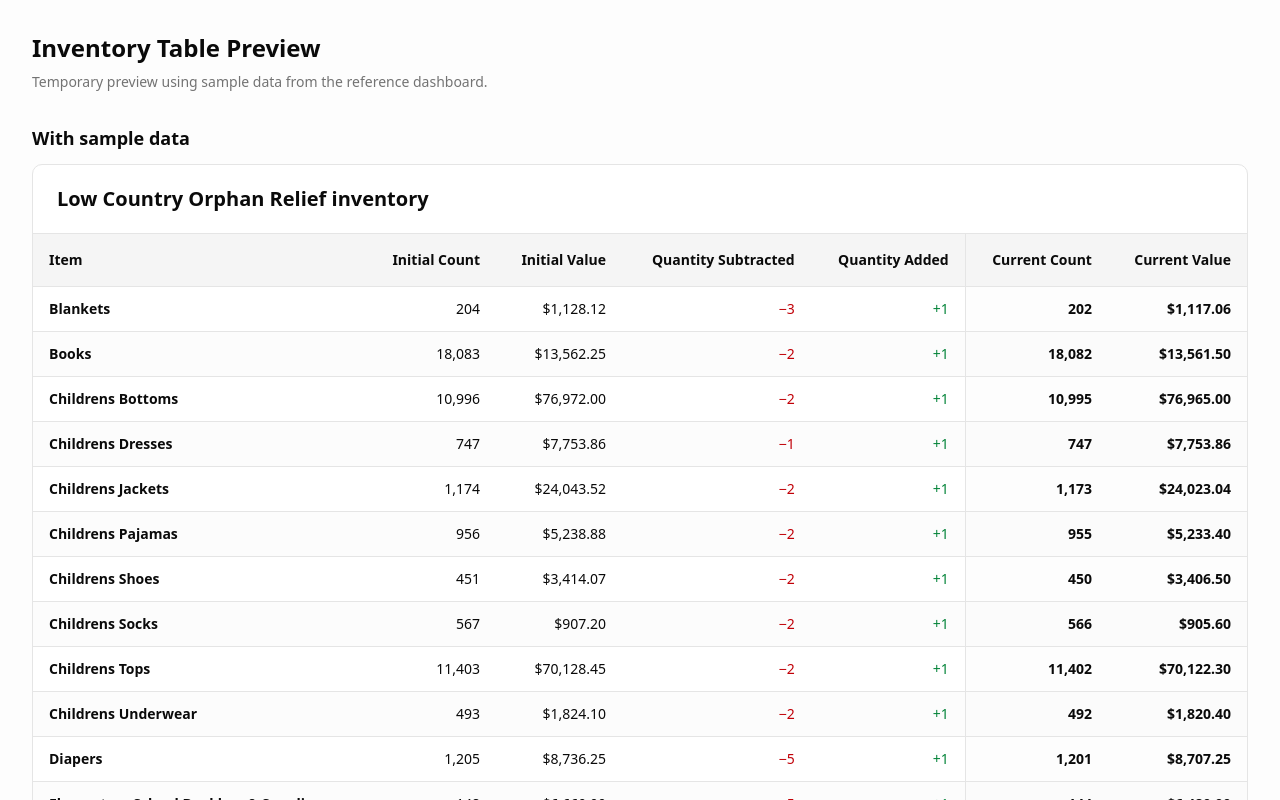
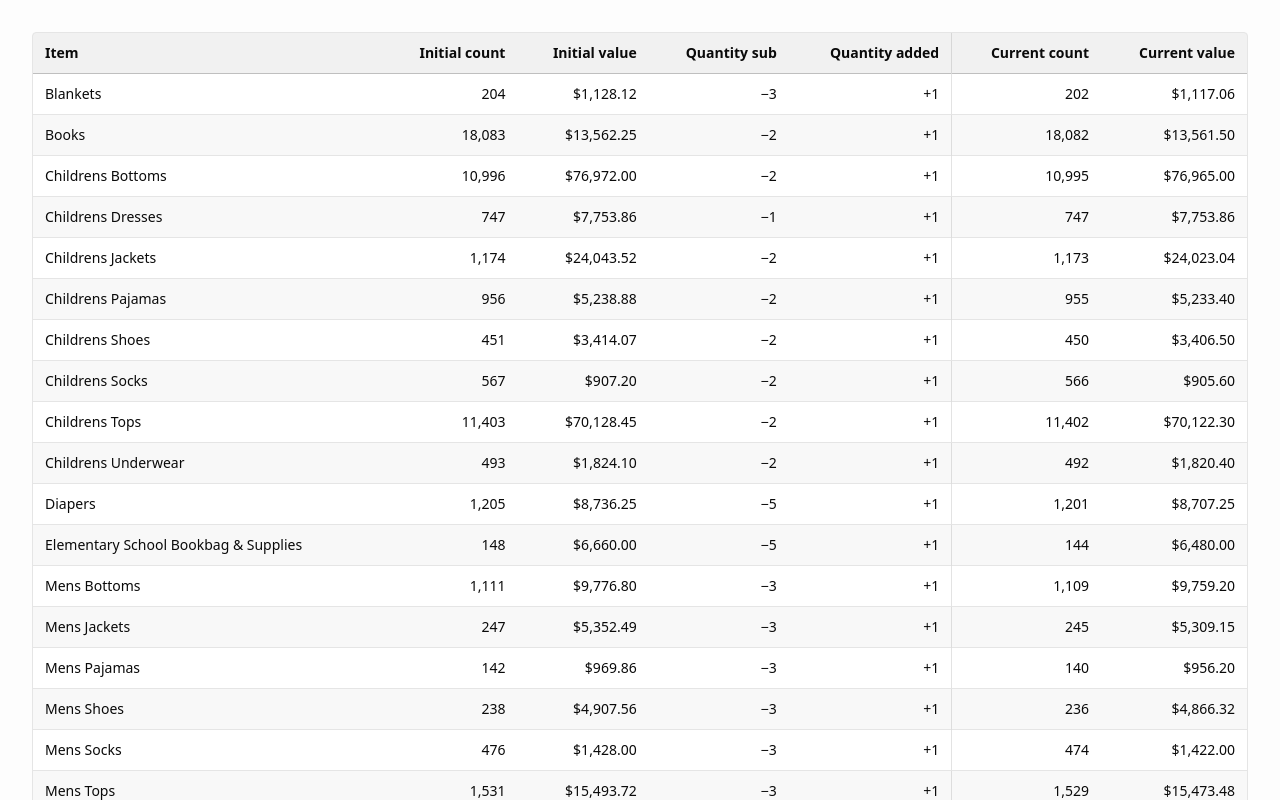
Before and after one commit to ktp-usc/lowcountry-orphan-relief, a Next.js app: page /preview-table in a window 1280 px wide. Shown: the top 800 px of the page. Built offline with nearby package versions, Linux system fonts and the light colour scheme.

Commit message:
Changing styling and removing extra stuff on preview page

```diff
--- /dev/null
+++ b/app/preview-table/empty/page.tsx
@@ -0,0 +1,5 @@
+import InventoryTable from "@/components/inventory-table";
+
+export default function EmptyInventoryTablePreviewPage() {
+  return <InventoryTable rows={[]} />;
+}
--- a/app/preview-table/page.tsx
+++ b/app/preview-table/page.tsx
@@ -313,28 +313,9 @@ const sampleRows: InventoryRow[] = [
 
 export default function PreviewTablePage() {
   return (
-    <main className="min-h-screen bg-muted/20 px-4 py-8 sm:px-8">
-      <div className="mx-auto max-w-7xl space-y-8">
-        <header>
-          <h1 className="text-2xl font-bold">Inventory Table Preview</h1>
-          <p className="mt-2 text-sm text-muted-foreground">
-            Temporary preview using sample data from the reference dashboard.
-          </p>
-        </header>
-
-        <section aria-labelledby="sample-heading" className="space-y-3">
-          <h2 id="sample-heading" className="text-lg font-bold">
-            With sample data
-          </h2>
-          <InventoryTable rows={sampleRows} />
-        </section>
-
-        <section aria-labelledby="empty-heading" className="space-y-3">
-          <h2 id="empty-heading" className="text-lg font-bold">
-            Empty state
-          </h2>
-          <InventoryTable rows={[]} />
-        </section>
+    <main className="min-h-screen bg-muted/20 p-4 sm:p-8">
+      <div className="mx-auto max-w-7xl">
+        <InventoryTable rows={sampleRows} />
       </div>
     </main>
   );
--- a/components/inventory-table.tsx
+++ b/components/inventory-table.tsx
@@ -1,7 +1,6 @@
 import {
   Table,
   TableBody,
-  TableCaption,
   TableCell,
   TableHead,
   TableHeader,
@@ -31,37 +30,27 @@ const quantity = new Intl.NumberFormat("en-US");
 
 const headings = [
   "Item",
-  "Initial Count",
-  "Initial Value",
-  "Quantity Subtracted",
-  "Quantity Added",
-  "Current Count",
-  "Current Value",
+  "Initial count",
+  "Initial value",
+  "Quantity sub",
+  "Quantity added",
+  "Current count",
+  "Current value",
 ];
 
 export default function InventoryTable({ rows }: InventoryTableProps) {
   return (
-    <section className="overflow-hidden rounded-lg border bg-background">
-      <header className="border-b px-4 py-5 sm:px-6">
-        <h2 className="text-xl font-bold">
-          Low Country Orphan Relief inventory
-        </h2>
-      </header>
-
-      <Table className="min-w-[1050px]">
-        <TableCaption className="pb-4">
-          Inventory quantities and estimated values in USD.
-        </TableCaption>
-
-        <TableHeader className="bg-muted">
-          <TableRow className="hover:bg-transparent">
+    <section className="overflow-hidden rounded border border-border bg-card">
+      <Table className="min-w-[1050px] border-collapse font-sans text-sm text-foreground">
+        <TableHeader className="bg-muted-foreground/10">
+          <TableRow className="border-b border-muted-foreground/40 hover:bg-transparent">
             {headings.map((heading, index) => (
               <TableHead
                 key={heading}
                 scope="col"
-                className={`px-4 py-4 font-bold text-foreground ${
+                className={`px-3 py-2.5 text-sm font-semibold tracking-normal text-foreground ${
                   index === 0 ? "min-w-[280px] text-left" : "text-right"
-                } ${index === 5 ? "border-l" : ""}`}
+                } ${index === 5 ? "border-l border-muted-foreground/20" : ""}`}
               >
                 {heading}
               </TableHead>
@@ -74,7 +63,7 @@ export default function InventoryTable({ rows }: InventoryTableProps) {
             <TableRow className="hover:bg-transparent">
               <TableCell
                 colSpan={headings.length}
-                className="h-40 text-center"
+                className="h-40 px-3 py-2.5 text-center"
               >
                 <p className="font-semibold">No inventory data available.</p>
                 <p className="mt-1 text-sm text-muted-foreground">
@@ -86,51 +75,35 @@ export default function InventoryTable({ rows }: InventoryTableProps) {
             rows.map((row) => (
               <TableRow
                 key={row.item}
-                className="even:bg-muted/30 hover:bg-muted/60"
+                className="even:bg-muted-foreground/5 hover:bg-transparent"
               >
-                <TableCell className="whitespace-normal px-4 py-3 font-bold">
+                <TableCell className="whitespace-normal px-3 py-2.5 font-normal">
                   {row.item}
                 </TableCell>
 
-                <TableCell className="px-4 text-right tabular-nums">
+                <TableCell className="px-3 py-2.5 text-right font-normal tabular-nums">
                   {quantity.format(row.initialCount)}
                 </TableCell>
 
-                <TableCell className="px-4 text-right tabular-nums">
+                <TableCell className="px-3 py-2.5 text-right font-normal tabular-nums">
                   {currency.format(row.initialValue)}
                 </TableCell>
 
-                <TableCell className="px-4 text-right tabular-nums">
-                  <span
-                    className={
-                      row.itemsSubtracted > 0
-                        ? "font-medium text-red-700 dark:text-red-400"
-                        : "text-muted-foreground"
-                    }
-                  >
-                    {row.itemsSubtracted > 0 ? "−" : ""}
-                    {quantity.format(row.itemsSubtracted)}
-                  </span>
+                <TableCell className="px-3 py-2.5 text-right font-normal tabular-nums">
+                  {row.itemsSubtracted > 0 ? "−" : ""}
+                  {quantity.format(row.itemsSubtracted)}
                 </TableCell>
 
-                <TableCell className="px-4 text-right tabular-nums">
-                  <span
-                    className={
-                      row.itemsAdded > 0
-                        ? "font-medium text-green-700 dark:text-green-400"
-                        : "text-muted-foreground"
-                    }
-                  >
-                    {row.itemsAdded > 0 ? "+" : ""}
-                    {quantity.format(row.itemsAdded)}
-                  </span>
+                <TableCell className="px-3 py-2.5 text-right font-normal tabular-nums">
+                  {row.itemsAdded > 0 ? "+" : ""}
+                  {quantity.format(row.itemsAdded)}
                 </TableCell>
 
-                <TableCell className="border-l bg-muted/20 px-4 text-right font-bold tabular-nums">
+                <TableCell className="border-l border-muted-foreground/20 px-3 py-2.5 text-right font-medium tabular-nums">
                   {quantity.format(row.currentCount)}
                 </TableCell>
 
-                <TableCell className="bg-muted/20 px-4 text-right font-bold tabular-nums">
+                <TableCell className="px-3 py-2.5 text-right font-medium tabular-nums">
                   {currency.format(row.currentValue)}
                 </TableCell>
               </TableRow>
```
